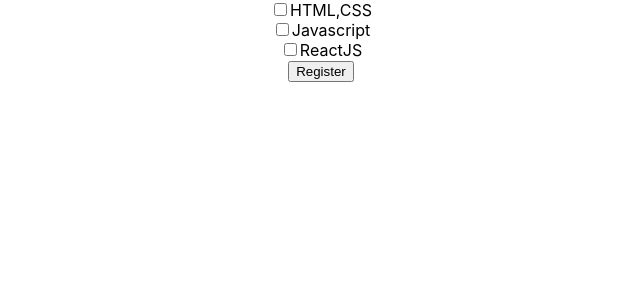
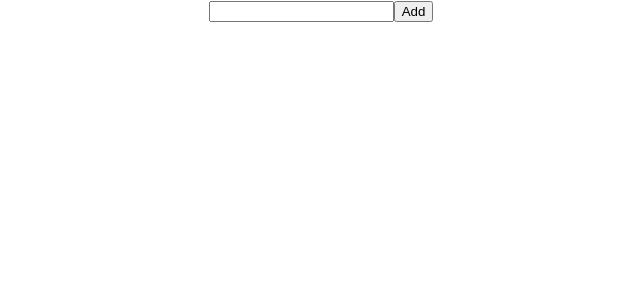
Before and after one commit to hothanhtai/ReactUseState, a React (Create React App) app: page / in a window 1280 px wide. Shown: the top 300 px of the page, without its empty margins (319-959 px from the left). Built offline with nearby package versions, Linux system fonts and the light colour scheme.

Commit message:
TodoList

```diff
--- a/src/App.js
+++ b/src/App.js
@@ -86,59 +86,105 @@
 
 //========================TWO-WAY-BINDING in CHECKBOX==================
 
-const courses = [
-  {
-    id:1,
-    name: "HTML,CSS"
-  },
-  {
-    id:2,
-    name: "Javascript"
-  },
-  {
-    id:3,
-    name: "ReactJS"
-  }
-]
-function App() {
-  const [checked, setChecked] = useState([])
+// const courses = [
+//   {
+//     id:1,
+//     name: "HTML,CSS"
+//   },
+//   {
+//     id:2,
+//     name: "Javascript"
+//   },
+//   {
+//     id:3,
+//     name: "ReactJS"
+//   }
+// ]
+// function App() {
+//   const [checked, setChecked] = useState([])
 
 
-  console.log(checked)
+//   console.log(checked)
 
-  const handleCheck = (id) => {
-    setChecked(prev =>{
-      const isChecked =  checked.includes(id)
+//   const handleCheck = (id) => {
+//     setChecked(prev =>{
+//       const isChecked =  checked.includes(id)
 
-      if(isChecked){
-        return checked.filter(item => item !== id)
-      }else{
-        return [...prev,id]
-      }
-    })
-  }
-  const handelSubmit = () =>{
-    console.log({ids:checked})
+//       if(isChecked){
+//         return checked.filter(item => item !== id)
+//       }else{
+//         return [...prev,id]
+//       }
+//     })
+//   }
+//   const handelSubmit = () =>{
+//     console.log({ids:checked})
 
-    }
+//     }
 
 
+//   return (
+//     <div className="App">
+//       {
+//         courses.map(course => (
+//           <div key={course.id}>
+//             <input
+//               checked={ checked.includes(course.id)}
+//               type="checkbox"
+//               onChange={() => handleCheck(course.id)}
+//               />
+//               {course.name}
+//           </div>
+//         ))}
+//       <button onClick={handelSubmit}>Register</button>
+//     </div>
+//   )
+// }
+// export default App;
+
+
+//=======================TO DO LIST==========================
+function App(){
+
+  const [job,setJob] = useState('')
+  const [jobs,setJobs] = useState(() => {
+    const storageJobs = JSON.parse(localStorage.getItem('jobs'))
+    if(storageJobs === null || storageJobs === undefined){
+      return []
+    }
+    return storageJobs
+  })
+  const handleSubmit = () => {
+    setJobs(prev => {
+      const newJobs = [...prev,job]
+      const jsonJobs = JSON.stringify(newJobs)
+      localStorage.setItem('jobs', jsonJobs)
+
+      return newJobs
+    })
+
+
+    setJob('')
+  }
+
   return (
-    <div className="App">
-      {
-        courses.map(course => (
-          <div key={course.id}>
-            <input
-              checked={ checked.includes(course.id)}
-              type="checkbox"
-              onChange={() => handleCheck(course.id)}
-              />
-              {course.name}
-          </div>
-        ))}
-      <button onClick={handelSubmit}>Register</button>
-    </div>
+      <div className='App'>
+          <input value={job} onChange={e => setJob(e.target.value)}/>
+          <button onClick={handleSubmit}>Add</button>
+
+          <ul>
+            {
+              jobs.map((job,index) => (
+                    <li key={index}>{job}</li>
+                  ))
+            }
+          </ul>
+      </div>
   )
 }
 
+
+
+
+
 export default App;
```
